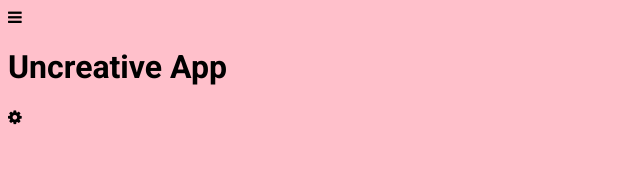
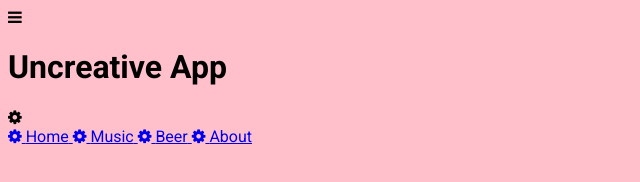
Before and after one commit to filR/course-mobile-web-app-2017, a plain HTML site: page 01 - App Layout/Work Done in Class/index.html in a window 1280 px wide. Shown: the whole page, without its empty margins (0-640 px from the left). Drawn offline with Linux system fonts and the light colour scheme.

Commit message:
Add code from class

```diff
--- a/01 - App Layout/Work Done in Class/index.html
+++ b/01 - App Layout/Work Done in Class/index.html
@@ -17,7 +17,24 @@
 
         <section></section>
 
-        <footer></footer>
+        <footer>
+            <a href="#">
+                <i class="fa fa-cog"></i>
+                <span>Home</span>
+            </a>
+            <a href="#">
+                <i class="fa fa-cog"></i>
+                <span>Music</span>
+            </a>
+            <a href="#">
+                <i class="fa fa-cog"></i>
+                <span>Beer</span>
+            </a>
+            <a href="#">
+                <i class="fa fa-cog"></i>
+                <span>About</span>
+            </a>
+        </footer>
     </main>
 
 
```
